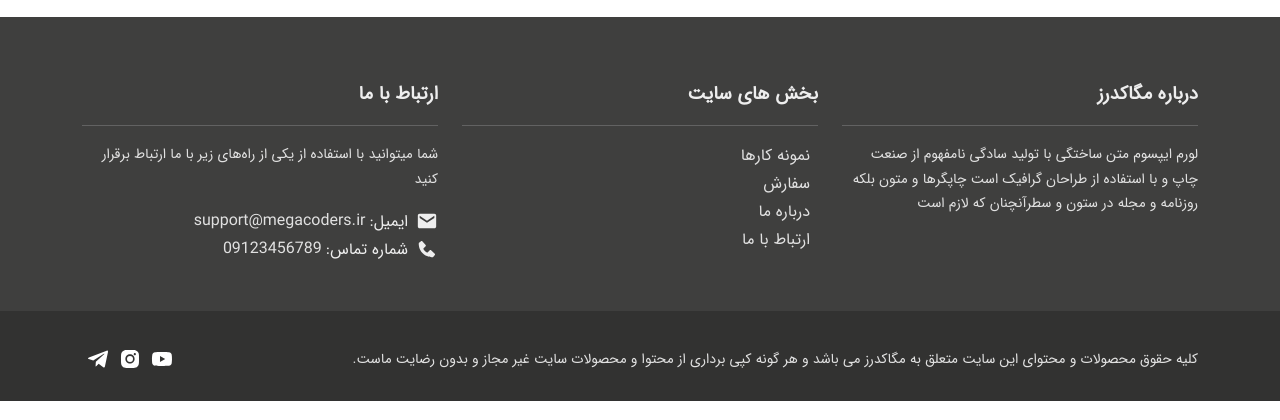
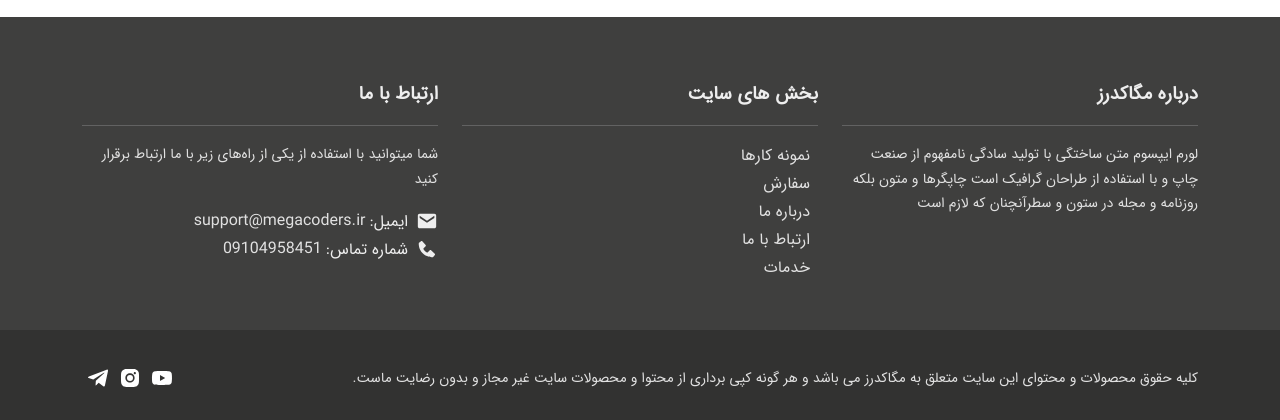
Before and after one commit to Amir-Mohamad/workify, a Django app: page /accounts/ in a window 1280 px wide. Shown: the part 669-1089 px from the top of the page. Run offline with Django 3.2, Linux system fonts and the light colour scheme; the visitor is signed in with stand-in values (Sample User, id 1); data comes from the database, SQL or seed files in the repository; some libraries are stand-ins or nearby versions.

Commit message:
footer links

```diff
--- a/templates/inc/footer.html
+++ b/templates/inc/footer.html
@@ -21,6 +21,9 @@
                         </li>
                         <li class="mx-sm-2">
                             <a href="{% url 'core:contact_us' %}">ارتباط با ما</a>
+                        </li>
+                        <li class="mx-sm-2">
+                            <a href="{% url 'core:services' %}">خدمات</a>
                         </li>
                     </ul>
                 </div>
@@ -49,7 +52,7 @@
                                 </path>
                             </svg>
                             <span>شماره تماس: </span>
-                            <a href="tel:+989123456789">09123456789</a>
+                            <a href="tel:+09104958451">09104958451</a>
                         </li>
                     </ul>
                 </div>
@@ -79,7 +82,7 @@
                             </a>
                         </li>
                         <li class="px-1">
-                            <a href="#">
+                            <a href="https://instagram.com/megacoders">
                                 <svg xmlns="http://www.w3.org/2000/svg" width="24" height="24" viewBox="0 0 24 24"
                                     fill="#fff">
                                     <path
@@ -90,7 +93,7 @@
                             </a>
                         </li>
                         <li class="px-1">
-                            <a href="#">
+                            <a href="https://telegram.me/megacoders">
                                 <svg xmlns="http://www.w3.org/2000/svg" width="24" height="24" viewBox="0 0 24 24"
                                     fill="#fff">
                                     <path
```
